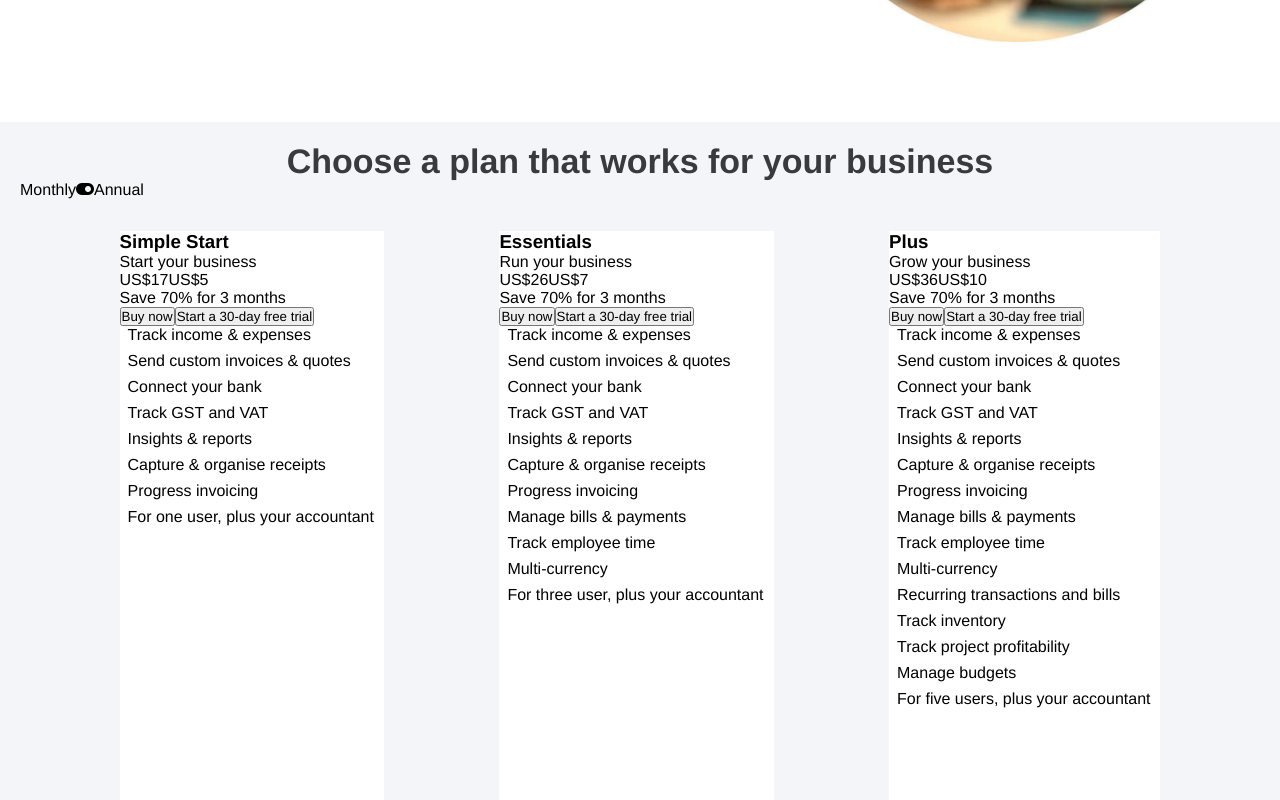
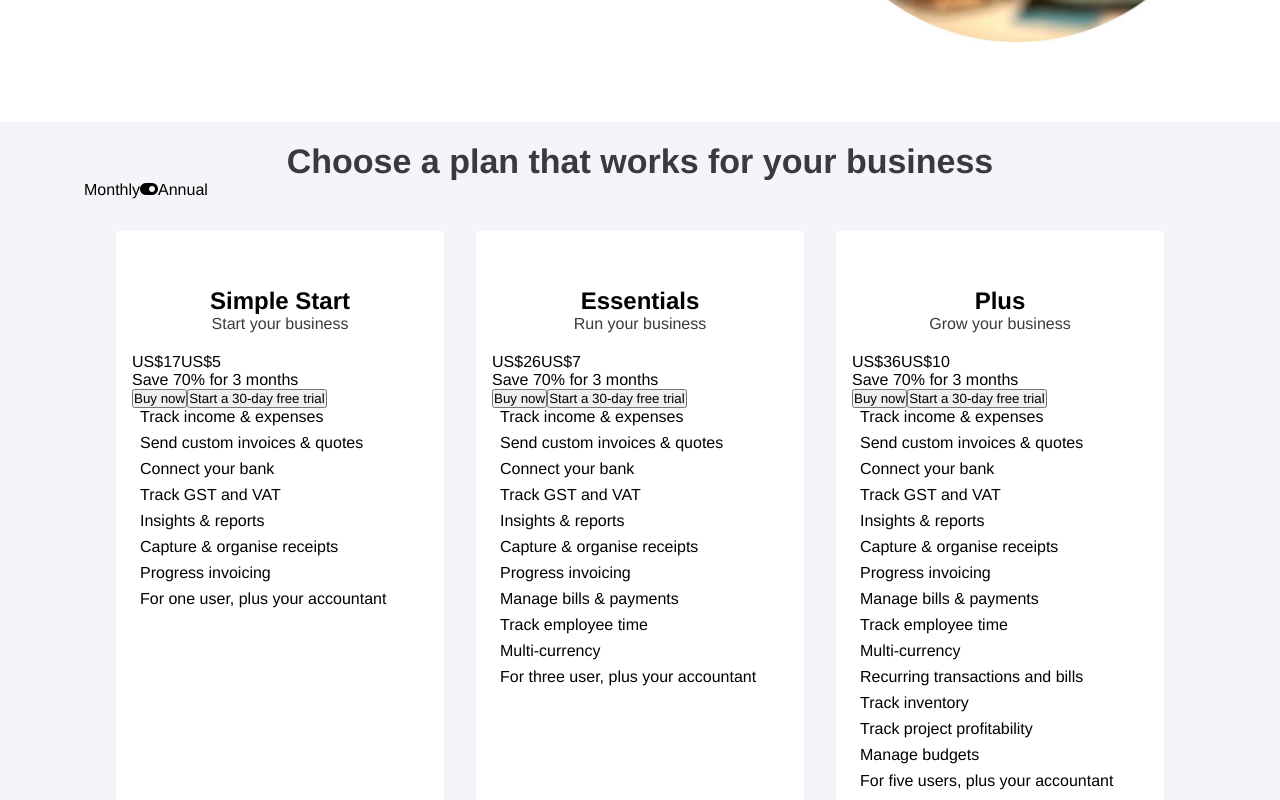
Before and after one commit to VKwamboka/quickbooks, an Angular app: page / in a window 1280 px wide. Shown: the part 2120-2920 px from the top of the page. Built offline with nearby package versions, Linux system fonts and the light colour scheme.

Commit message:
updated code

```diff
--- a/src/app/homepage/homepage.component.css
+++ b/src/app/homepage/homepage.component.css
@@ -360,16 +360,30 @@ hr{
 }
 .pricing{
   /* max-width: 90.75rem; */
-  margin: 0 auto;
+  margin: 0 4rem;
   padding: 1.25rem;
   position: relative;
   overflow: hidden;
 }
 .plan-cards{
-  /* width: 28%; */
-  height: 100vh;
+  width: 33%;
+  height: 60rem;
+  padding: 1rem;
   background-color: #fff;
   color: #000;
+}
+.plan-cards h3{
+  font-size: 1.5rem;
+font-weight: 600;
+margin: 2.5rem 0 0;
+text-align: center;
+}
+.plan-cards .title{
+  text-align: center;
+  margin-bottom: 1.25rem;
+font-size: 1rem;
+font-weight: 400;
+color: #393a3d;
 }
 .plan-cards li{
   cursor: pointer;
@@ -380,11 +394,10 @@ padding-right: .625rem;
 position: relative;
 text-align: left;
 }
-.monthly{
+.monthly, .annual{
   display:flex;
   align-items: center;
-  justify-content: space-evenly;
-  gap: 3rem;
+  gap: 2rem;
   margin:2rem;
 }
 /* plan end */
--- a/src/app/homepage/homepage.component.html
+++ b/src/app/homepage/homepage.component.html
@@ -175,9 +175,10 @@
     </div>
     <!-- monthly -->
     <div class="monthly">
+      <!-- simple busines -->
       <div class="plan-cards">
         <h3>Simple Start </h3>
-        <p>Start your business</p>
+        <p class="title">Start your business</p>
         <span>US$17</span>
         <span>US$5</span>
         <P>Save 70% for 3 months</P>
@@ -201,7 +202,7 @@
 <!-- Essentials  -->
       <div class="plan-cards">
         <h3>Essentials  </h3>
-        <p>Run your business</p>
+        <p class="title">Run your business</p>
         <span>US$26</span>
         <span>US$7</span>
         <P>Save 70% for 3 months</P>
@@ -230,7 +231,7 @@
       <!-- plus -->
       <div class="plan-cards">
         <h3>Plus </h3>
-        <p>Grow your business</p>
+        <p class="title">Grow your business</p>
         <span>US$36</span>
         <span>US$10</span>
         <P>Save 70% for 3 months</P>
```
